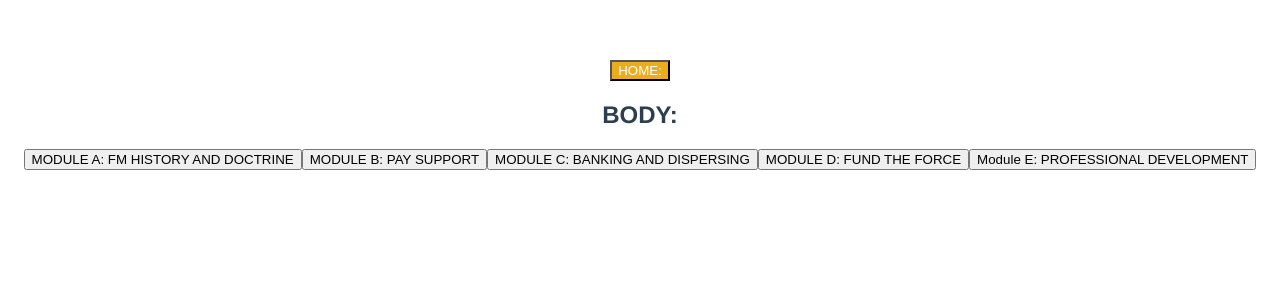
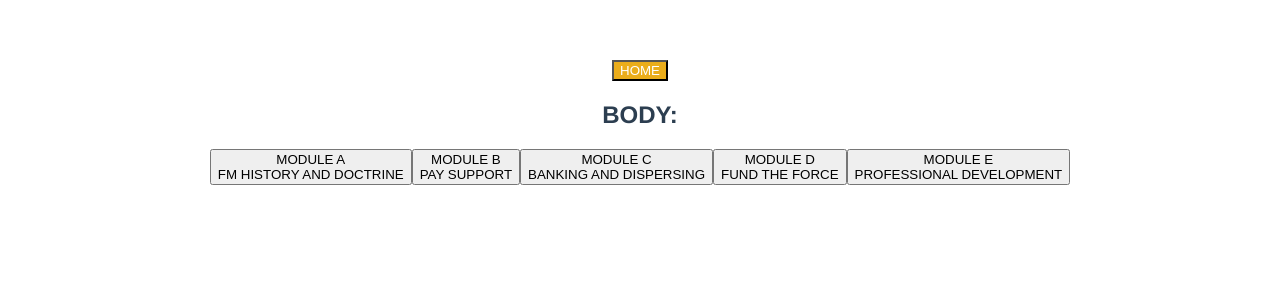
Before and after one commit to ChrJamRho/36B, a Vue app: page / in a window 1280 px wide. Shown: the top 300 px of the page. Built offline with nearby package versions, Linux system fonts and the light colour scheme.

Commit message:
single page logic update

```diff
--- a/src/components/Home.vue
+++ b/src/components/Home.vue
@@ -5,10 +5,11 @@
       :class="{ goldBtn: (currentLocation.module == undefined) }"
       @click="goHome"
       v-show="calculateCurrentModuleIndex && calculateCurrentLessonIndex"
-      >HOME:
+      >HOME
     </button>
 
     <button
+      @click="goToModule"
       :class="{ goldBtn: (currentLocation.lesson == undefined) }"
       class = 'module'
       v-show="dynamicModule"
@@ -39,6 +40,8 @@
         :key="mod"
         v-on:click="addCurrentLocationData('module', mod.moduleName)"
         >
+        {{mod.moduleLetter}}
+        <br>
         {{mod.moduleName}}
       </button>
     </div>
@@ -89,7 +92,8 @@ export default {
      hierarchicalData:
      [
        {
-        moduleName: 'MODULE A: FM HISTORY AND DOCTRINE',
+        moduleLetter: 'MODULE A',
+        moduleName: 'FM HISTORY AND DOCTRINE',
         lessons:
         [
           {
@@ -135,7 +139,8 @@ export default {
         ]
        },
        {
-        moduleName: 'MODULE B: PAY SUPPORT',
+        moduleLetter: 'MODULE B',
+        moduleName: 'PAY SUPPORT',
         lessons:
         [
           {
@@ -175,7 +180,8 @@ export default {
         ]
        },
        {
-        moduleName: 'MODULE C: BANKING AND DISPERSING',
+        moduleLetter: 'MODULE C',
+        moduleName: 'BANKING AND DISPERSING',
         lessons:
         [
           {
@@ -253,7 +259,8 @@ export default {
         ]
        },
        {
-        moduleName: 'MODULE D: FUND THE FORCE',
+        moduleLetter: 'MODULE D',
+        moduleName: 'FUND THE FORCE',
         lessons:
         [
           {
@@ -323,7 +330,8 @@ export default {
         ]
        },
        {
-        moduleName: 'Module E: PROFESSIONAL DEVELOPMENT',
+        moduleLetter: 'MODULE E',
+        moduleName: 'PROFESSIONAL DEVELOPMENT',
         lessons:
         [
           {
@@ -424,10 +432,10 @@ export default {
    goToModule() {
      this.currentLocation.lesson  = undefined
      this.currentLessonIndex = undefined
-      this.currentLocation.exercise = undefined
+    this.currentLocation.exercise = undefined
    },
    goToLesson() {
-      this.currentLocation.exercise  = undefined
+    this.currentLocation.exercise  = undefined
    },
 
 }
```
